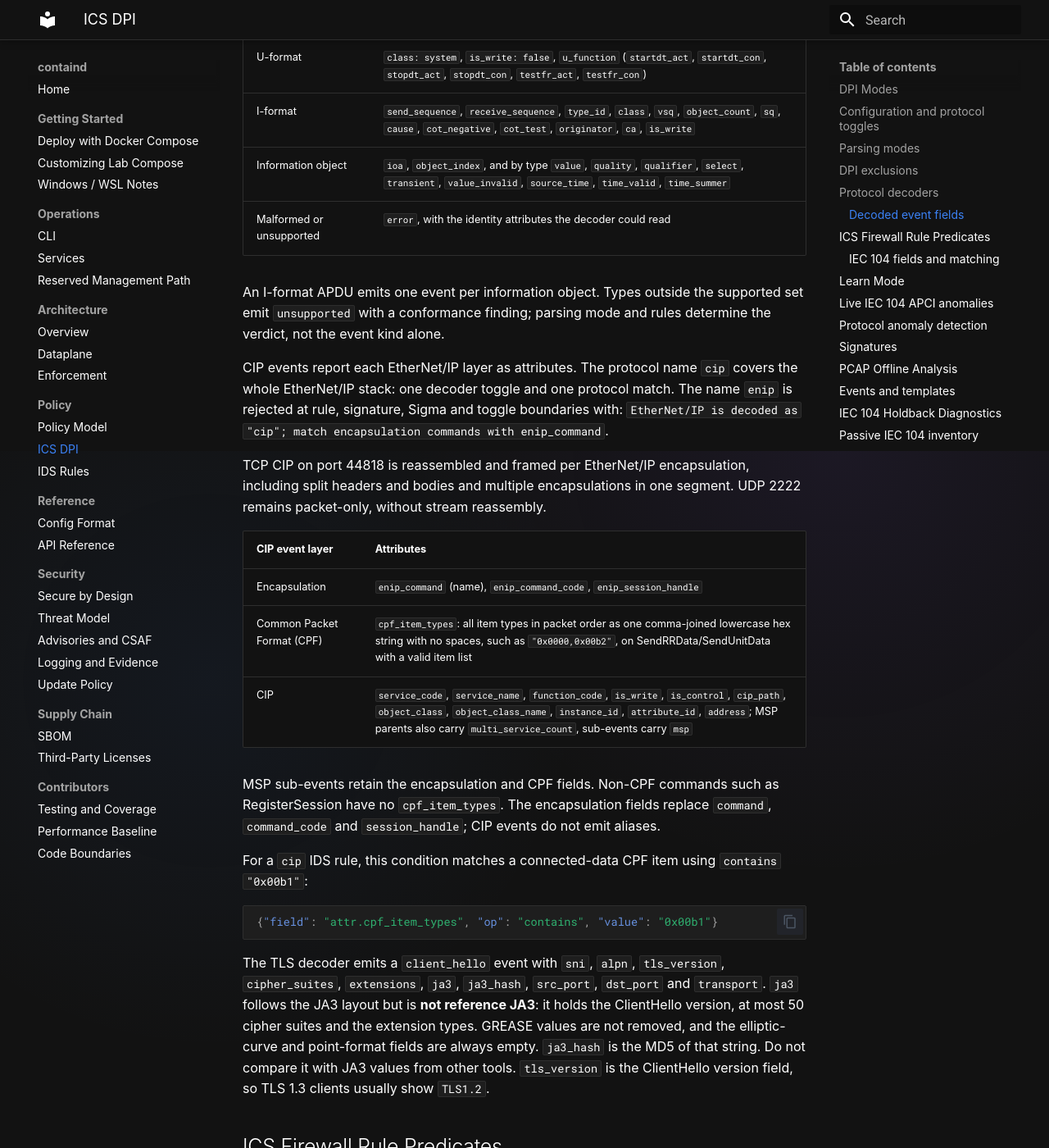
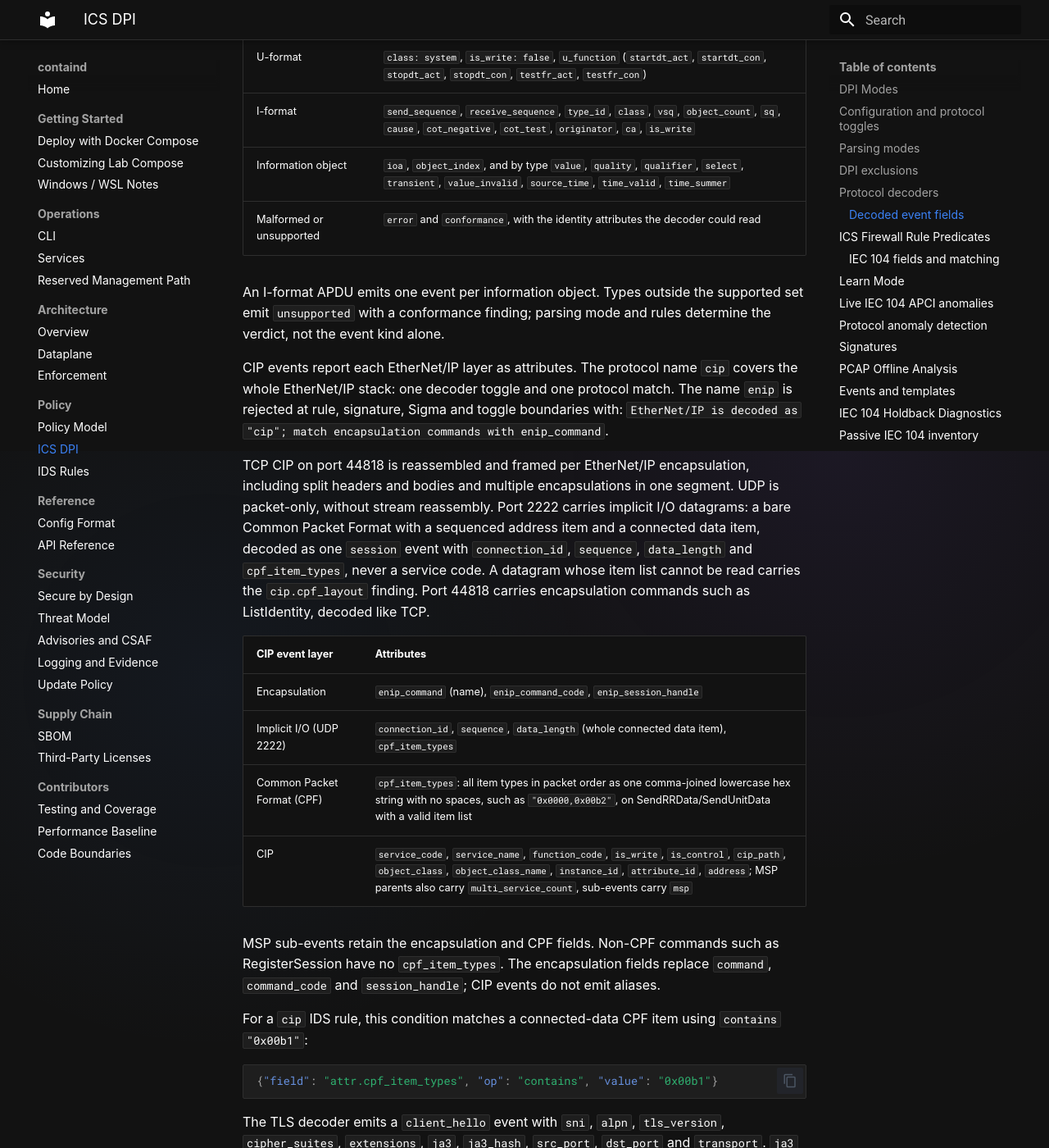
Before and after one commit to tonylturner/containd, an MkDocs documentation site: the page built from docs/mkdocs/ics-dpi.md, in a window 1280 px wide and 1400 px high, scrolled down 6450 px. Shown: the whole window at 82% size. Built offline with MkDocs 1.6.1 and Material for MkDocs 9.7.7, drawn with Linux system fonts in a browser that asks for light colours; some of the changed text lies outside the part shown.

Commit message:
Document CIP implicit I/O decoding and IEC 104 conformance codes

```diff
--- a/docs/mkdocs/ics-dpi.md
+++ b/docs/mkdocs/ics-dpi.md
@@ -189,7 +189,7 @@
 | Modbus/TCP | TCP 502 | `pkg/dp/ics/modbus` |
 | DNP3 | TCP 20000 | `pkg/dp/ics/dnp3` |
 | IEC 60870-5-104 | TCP 2404 | `pkg/dp/ics/iec104` |
-| CIP/EtherNet/IP | TCP 44818, UDP 2222 | `pkg/dp/ics/cip` |
+| CIP/EtherNet/IP | TCP 44818, UDP 2222 and 44818 | `pkg/dp/ics/cip` |
 
 The eight IT decoders live in `pkg/dp/itdpi`: DNS, TLS, HTTP, SSH, SMB, NTP, SNMP,
 and RDP. Protocol events carry `proto`, `kind`, `flowId`, timestamp, and a decoder-
@@ -251,7 +251,7 @@
 | U-format | `class: system`, `is_write: false`, `u_function` (`startdt_act`, `startdt_con`, `stopdt_act`, `stopdt_con`, `testfr_act`, `testfr_con`) |
 | I-format | `send_sequence`, `receive_sequence`, `type_id`, `class`, `vsq`, `object_count`, `sq`, `cause`, `cot_negative`, `cot_test`, `originator`, `ca`, `is_write` |
 | Information object | `ioa`, `object_index`, and by type `value`, `quality`, `qualifier`, `select`, `transient`, `value_invalid`, `source_time`, `time_valid`, `time_summer` |
-| Malformed or unsupported | `error`, with the identity attributes the decoder could read |
+| Malformed or unsupported | `error` and `conformance`, with the identity attributes the decoder could read |
 
 An I-format APDU emits one event per information object. Types outside the
 supported set emit `unsupported` with a conformance finding; parsing mode and
@@ -263,11 +263,17 @@
 
 TCP CIP on port 44818 is reassembled and framed per EtherNet/IP encapsulation,
 including split headers and bodies and multiple encapsulations in one segment.
-UDP 2222 remains packet-only, without stream reassembly.
+UDP is packet-only, without stream reassembly. Port 2222 carries implicit I/O
+datagrams: a bare Common Packet Format with a sequenced address item and a
+connected data item, decoded as one `session` event with `connection_id`,
+`sequence`, `data_length` and `cpf_item_types`, never a service code. A
+datagram whose item list cannot be read carries the `cip.cpf_layout` finding.
+Port 44818 carries encapsulation commands such as ListIdentity, decoded like TCP.
 
 | CIP event layer | Attributes |
 | --- | --- |
 | Encapsulation | `enip_command` (name), `enip_command_code`, `enip_session_handle` |
+| Implicit I/O (UDP 2222) | `connection_id`, `sequence`, `data_length` (whole connected data item), `cpf_item_types` |
 | Common Packet Format (CPF) | `cpf_item_types`: all item types in packet order as one comma-joined lowercase hex string with no spaces, such as `"0x0000,0x00b2"`, on SendRRData/SendUnitData with a valid item list |
 | CIP | `service_code`, `service_name`, `function_code`, `is_write`, `is_control`, `cip_path`, `object_class`, `object_class_name`, `instance_id`, `attribute_id`, `address`; MSP parents also carry `multi_service_count`, sub-events carry `msp` |
 
@@ -415,6 +421,14 @@
 unsupported with a conformance finding: tolerant evaluates the decoded fields,
 including the Type ID, against the rules; strict drops and resets in enforce
 scope. Unsupported does not mean implicitly allowed.
+
+IEC 104 conformance codes: `iec104.apci_length`, `iec104.body_length`,
+`iec104.element`, `iec104.ioa_range`, `iec104.profile_sq`,
+`iec104.reserved_bits`, `iec104.role`, `iec104.short_asdu`, `iec104.time`,
+`iec104.u_function`, `iec104.unsupported_type`, `iec104.zero_objects`.
+Nonconformant content is never safe-read, so a `readOnly` ALLOW does not admit
+it. A malformed event without a code is a lost frame boundary or stream fault
+and is denied in both modes.
 
 Safe-read includes S/U frames, response-direction monitoring, general
 interrogation (100), request-direction read (102), and end of initialization (70).
```
